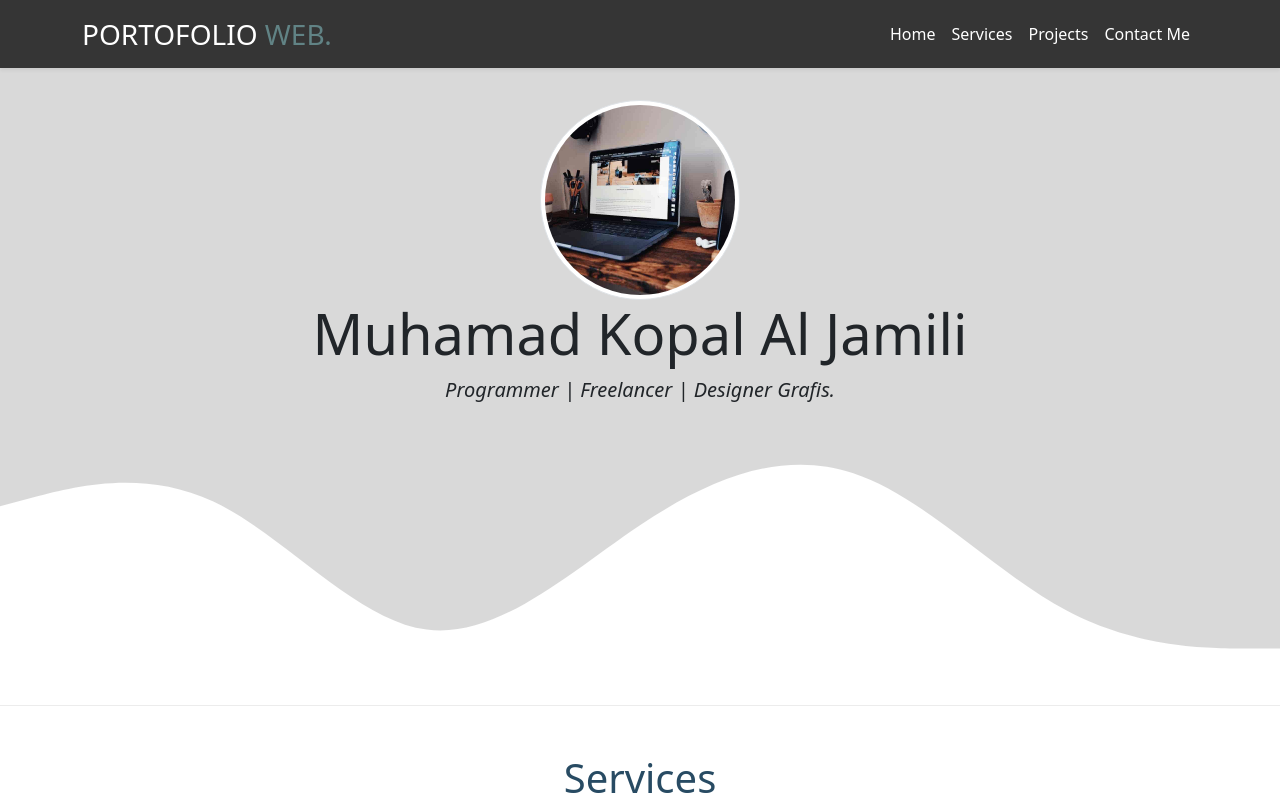
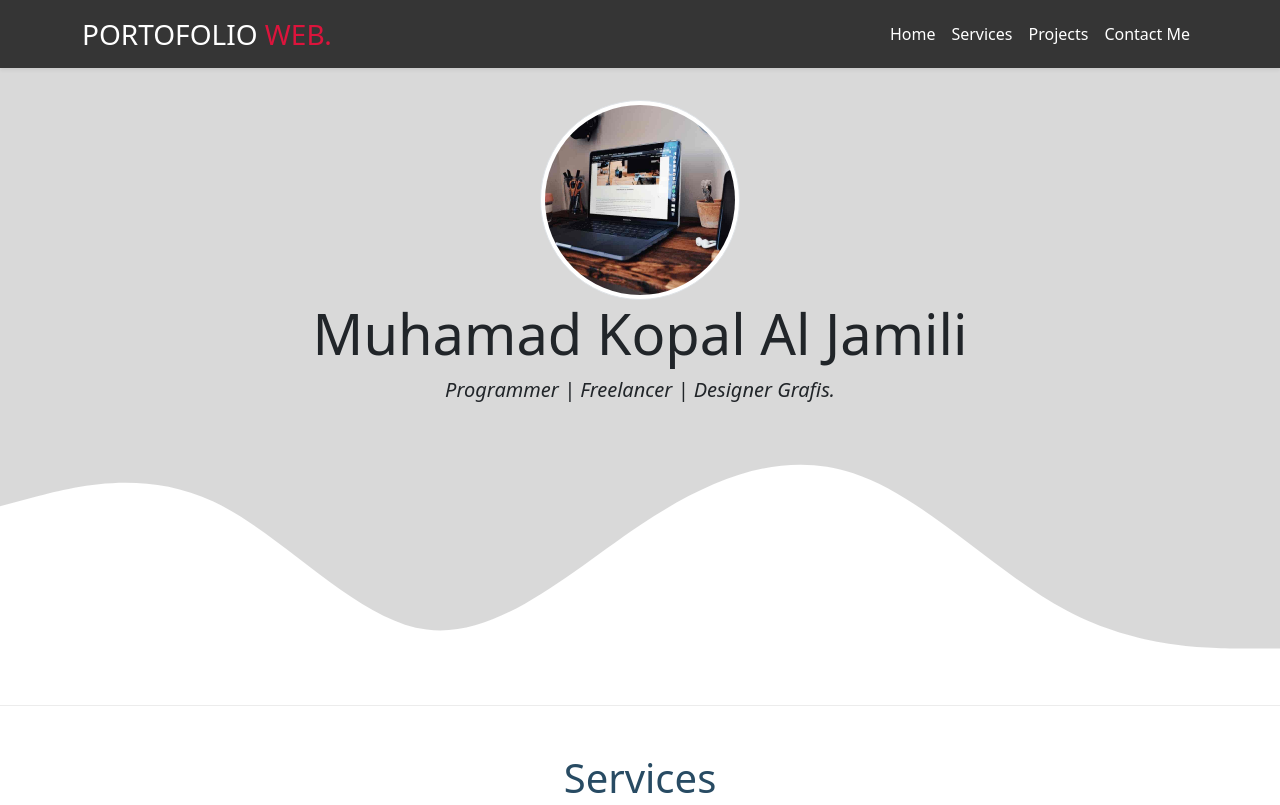
Before and after one commit to Kopalmuhamad/kopalmuhamad.github.io, a plain HTML site: page index.html in a window 1280 px wide. Shown: the top 805 px of the page. Drawn offline with nearby package versions, Linux system fonts and the light colour scheme.

Commit message:
change color title be red

```diff
--- a/index.html
+++ b/index.html
@@ -31,7 +31,7 @@
     <nav class="navbar navbar-expand-lg navbar-dark shadow-sm sticky-top" style="background-color: #353535;">
         <div class="container">
             <a class="navbar-brand text-uppercase fs-3" href="#">Portofolio <span
-                    style="color: #618385;">Web.</span></a>
+                    style="color: crimson;">Web.</span></a>
             <button class="navbar-toggler" type="button" data-bs-toggle="collapse" data-bs-target="#navbarNav"
                 aria-controls="navbarNav" aria-expanded="false" aria-label="Toggle navigation">
                 <span class="navbar-toggler-icon"></span>
```
